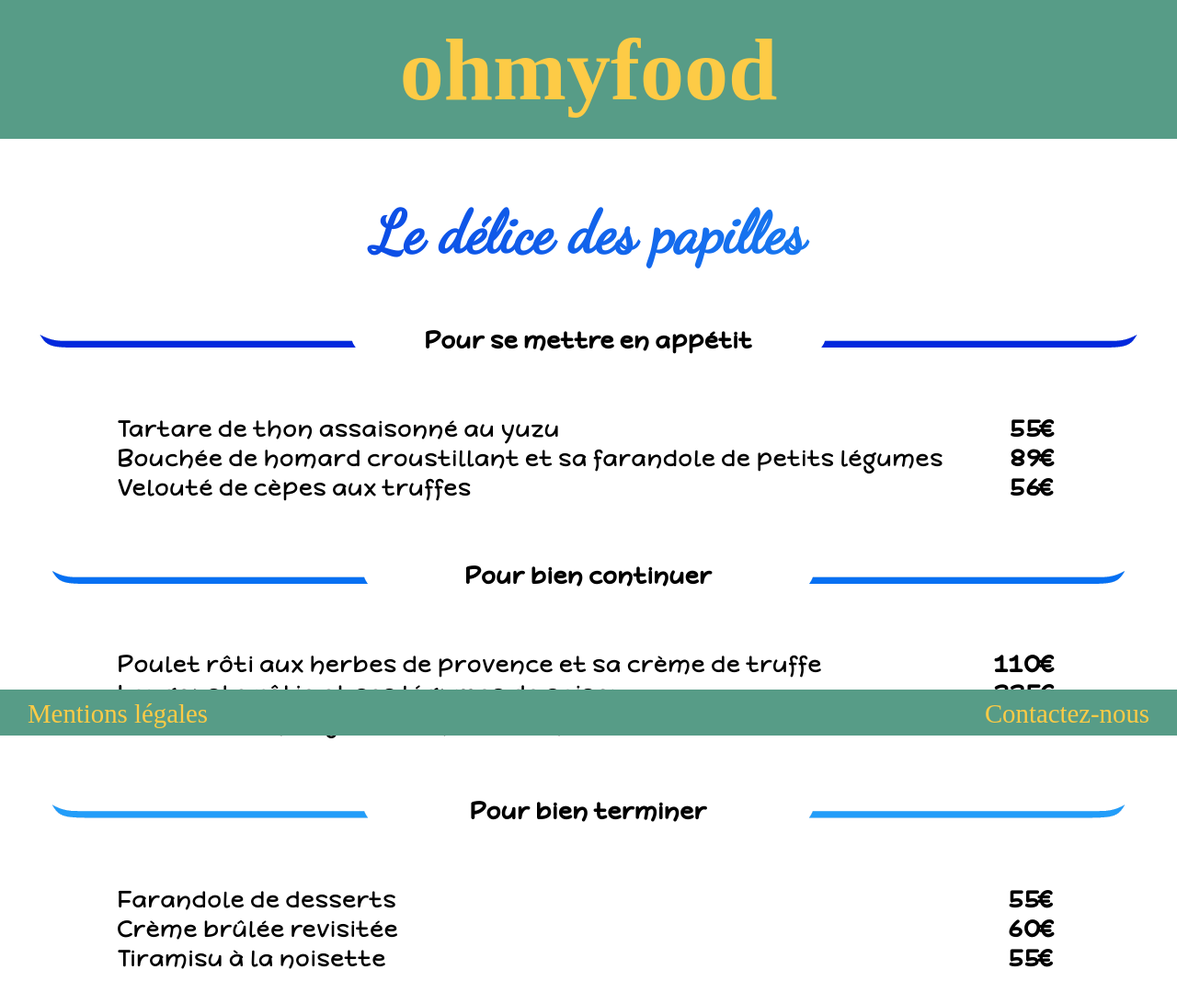
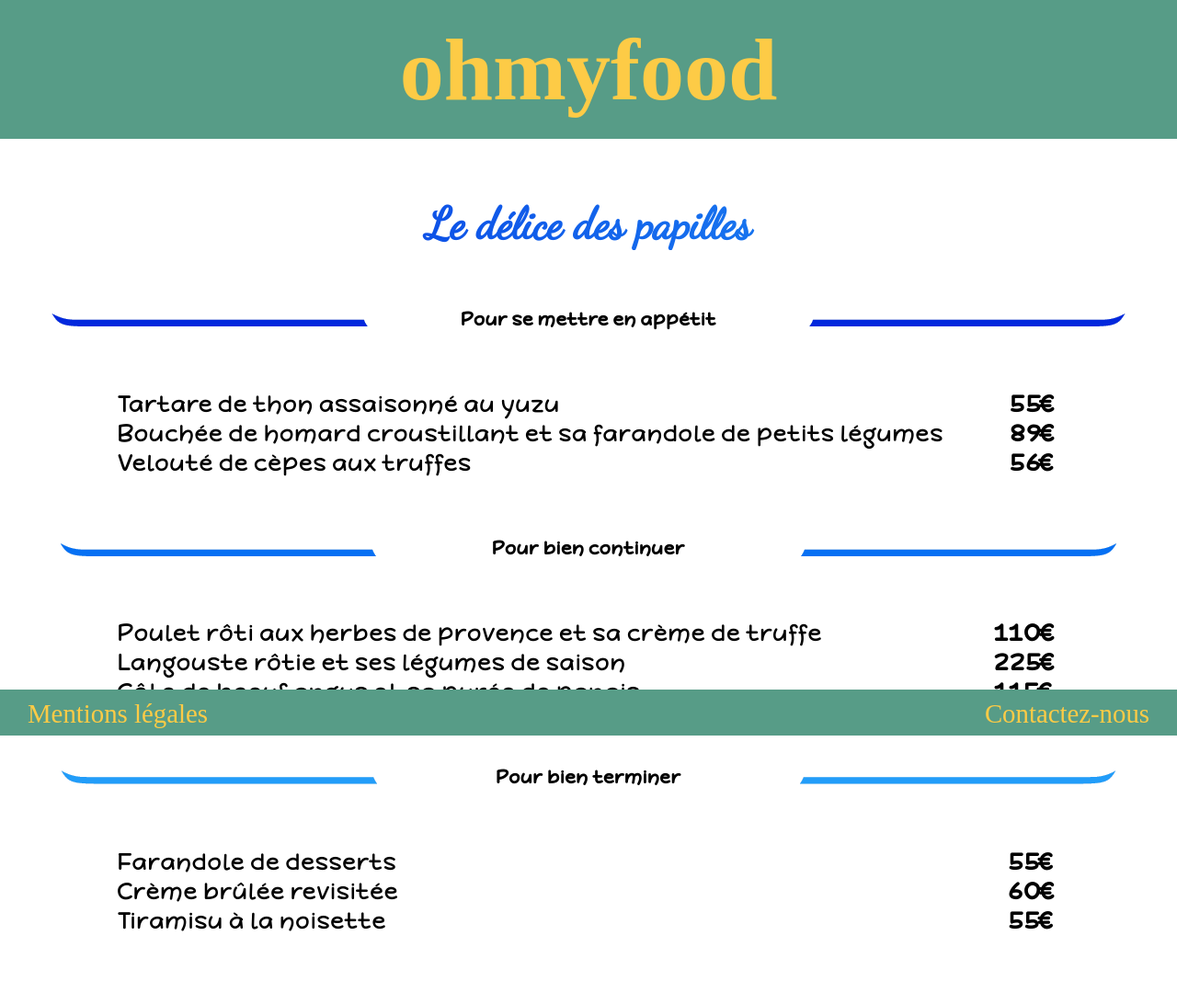
Before and after one commit to Unam38/Projet3, a plain HTML site: page menu3.html in a window 1280 px wide. Shown: the top 1092 px of the page at 92% size. Drawn offline with Linux system fonts and the light colour scheme; files whose address does not match are found by name; a web font is replaced by a local one.

Commit message:
fin mise en page et animations pc

```diff
--- a/menu3.html
+++ b/menu3.html
@@ -14,55 +14,55 @@
             </div>
         </header>
         <div class="titre-D">
-            <h1 class="titre3__menu">Le délice des papilles</h1>
+            <h2 class="titre3__menu">Le délice des papilles</h2>
         </div>
         <div class="containerD">
-            <div class="soustitreD">
+            <div class="soustitreD1">
                 <img src="./utils/img/delice1g.png" alt="décoration">
-                <h2>Pour se mettre en appétit</h2>
+                <h3>Pour se mettre en appétit</h3>
                 <img src="./utils/img/delice1d.png" alt="décoration">
             </div>
-            <div class="soustitreD__plats">
+            <div class="soustitreD1__plats">
                 <ul>
                     <li>Tartare de thon assaisonné au yuzu</li>
                     <li>Bouchée de homard croustillant et sa farandole de petits légumes</li>
                     <li>Velouté de cèpes aux truffes</li>
                 </ul>
-                <ul class="soustitreD__prix">
+                <ul class="soustitreD1__prix">
                     <li>55€</li>
                     <li>89€</li>
                     <li>56€</li>
                 </ul>
             </div>
-            <div class="soustitreD">
+            <div class="soustitreD2">
                 <img src="./utils/img/delice2g.png" alt="décoration">
-                <h2>Pour bien continuer</h2>
+                <h3>Pour bien continuer</h3>
                 <img src="./utils/img/delice2d.png" alt="décoration">
             </div>
-            <div class="soustitreD__plats">
+            <div class="soustitreD1__plats">
                 <ul>
                     <li>Poulet rôti aux herbes de provence et sa crème de truffe</li>
                     <li>Langouste rôtie et ses légumes de saison</li>
                     <li>Côte de boeuf angus et sa purée de panais</li>
                 </ul>
-                <ul class="soustitreD__prix">
+                <ul class="soustitreD1__prix">
                     <li>110€</li>
                     <li>225€</li>
                     <li>115€</li>
                 </ul>
             </div>
-            <div class="soustitreD">
+            <div class="soustitreD3">
                 <img src="./utils/img/delice3g.png" alt="décoration">
-                <h2>Pour bien terminer</h2>
+                <h3>Pour bien terminer</h3>
                 <img src="./utils/img/delice3d.png" alt="décoration">
             </div>
-            <div class="soustitreD__desserts">
+            <div class="soustitreD1__desserts">
                 <ul>
                     <li>Farandole de desserts</li>
                     <li>Crème brûlée revisitée</li>
                     <li>Tiramisu à la noisette</li>
                 </ul>
-                <ul class="soustitreD__prix">
+                <ul class="soustitreD1__prix">
                     <li>55€</li>
                     <li>60€</li>
                     <li>55€</li>
--- a/style.scss
+++ b/style.scss
@@ -262,7 +262,7 @@ a {
         font-size: 3.5rem;
         @include note_gradient;
     }
-    h1
+    h2
     {
         font-family: 'devonshire';
         font-size: 3rem;
@@ -285,6 +285,9 @@ a {
     img {
         padding: none;
         margin: none;
+    }
+    h3 {
+        @include soulignement($lettre_note);
     }
     &__entrée {
         @include menu;
@@ -322,7 +325,7 @@ a {
         font-size: 2.5em;
         margin-right: 10px;
     }
-    h3
+    h4
     {
         font-size: 2.5em;
         color: $lettre_note;
@@ -344,8 +347,9 @@ a {
         font-family: 'PTSerif';
         margin-left: 5%;
         margin-right: 5%;
-        h2 {
+        h3 {
         font-family: 'PTSerif';
+        @include soulignement($lettre_chic1);
         }
         &__entrees {
             @include plats($lettre_chic1);
@@ -368,11 +372,17 @@ a {
         @include soustitre($lettre_chic2);
         font-family: 'PTSerif';
         font-size: 1.5rem;
+        h3 {
+            @include soulignement($lettre_chic2);
+        }
     }
     .soustitre3 {
         @include soustitre($lettre_chic3);
         font-family: 'PTSerif';
         font-size: 1.5rem;
+        h3 {
+            @include soulignement($lettre_chic3);
+        }
     }
 }
 #page_delice {
@@ -384,12 +394,13 @@ a {
         align-items: center;
         margin-top: 5%;
     }
-    .soustitreD {
+    .soustitreD1 {
         @include soustitre(black);
         font-family: 'segoe print', 'defonartsregular', sans-serif;
         justify-content: space-around;
-        h2 {
-        font-family: 'segoe print', 'defonartsregular', sans-serif;
+        h3 {
+            font-family: 'segoe print', 'defonartsregular', sans-serif;
+            @include soulignement($delice1);
         }
         &__plats {
             @include plats(black);
@@ -403,6 +414,25 @@ a {
             @include plats(black);
             margin-bottom: 100px;
             font-family: 'segoe print', 'defonartsregular', sans-serif;
+        }
+
+    }
+    .soustitreD2 {
+        @include soustitre(black);
+        font-family: 'segoe print', 'defonartsregular', sans-serif;
+        justify-content: space-around;
+        h3 {
+            font-family: 'segoe print', 'defonartsregular', sans-serif;
+            @include soulignement($delice2);
+        }
+    }
+    .soustitreD3 {
+        @include soustitre(black);
+        font-family: 'segoe print', 'defonartsregular', sans-serif;
+        justify-content: space-around;
+        h3 {
+            font-family: 'segoe print', 'defonartsregular', sans-serif;
+            @include soulignement($delice3);
         }
     }
     .containerD
@@ -429,6 +459,7 @@ a {
         justify-content: space-around;
         h3 {
         font-family: 'segoe print', 'defonartsregular', sans-serif;
+        @include soulignement($palette1);
         }
         &__plats {
             @include plats(black);
--- a/utils/_mixins.scss
+++ b/utils/_mixins.scss
@@ -43,7 +43,7 @@
     justify-content: space-between;
     font-family: 'defonartsregular';
 }
-@mixin plats($colour) {
+@mixin plats($colour){
     flex-direction: row;
     justify-content: space-between;
     font-size: 1.5rem;
@@ -51,3 +51,11 @@
     margin-left: 10%;
     margin-right: 10%;
 }
+@mixin soulignement($colour){
+    background: linear-gradient(to top, ($colour) 0%, ($colour) 10%, transparent 10.01%) no-repeat left bottom / 0 100%;
+    transition: background-size .5s;
+
+    &:hover {
+        background-size: 100% 100%;
+      }
+}
```
Also changed, not shown: menu1.html (+5 -5 lines), menu2.html (+4 -4 lines), style.css, 1 other file.
